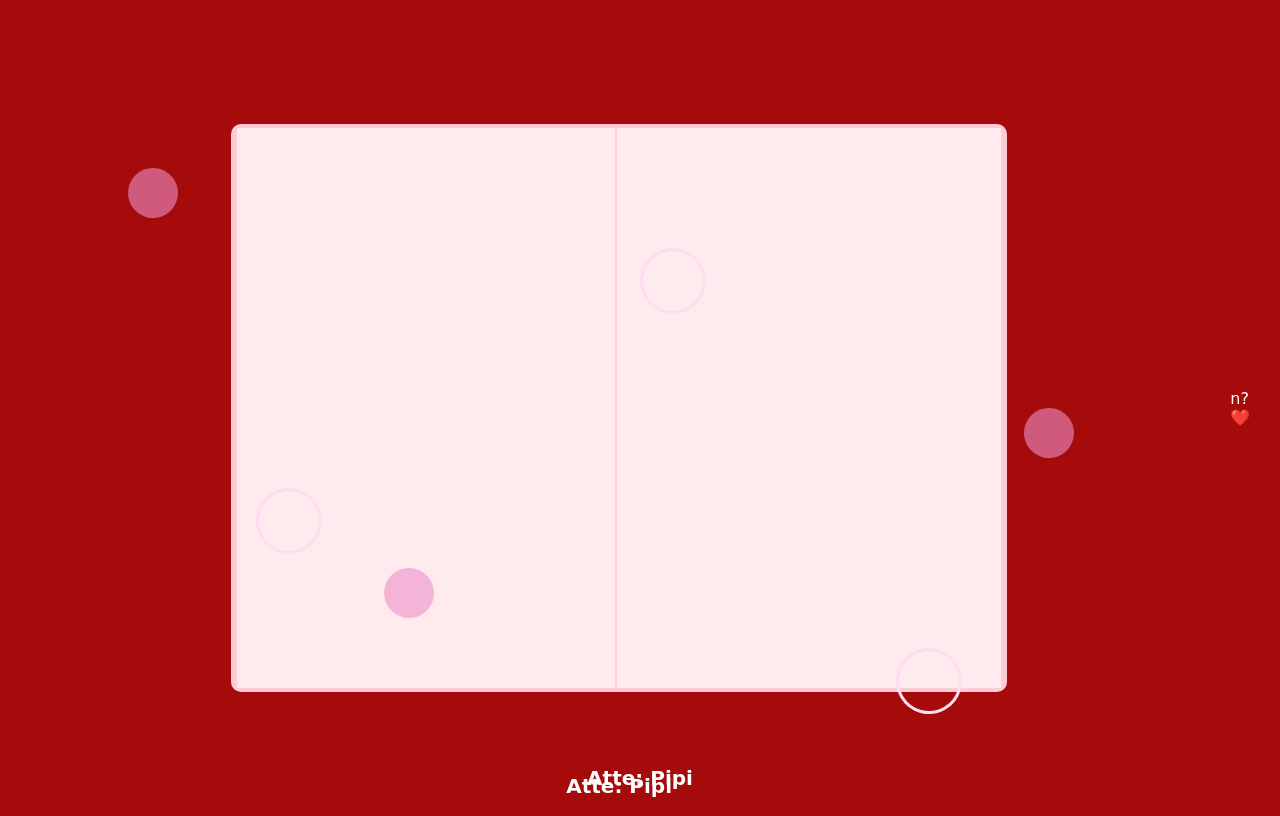
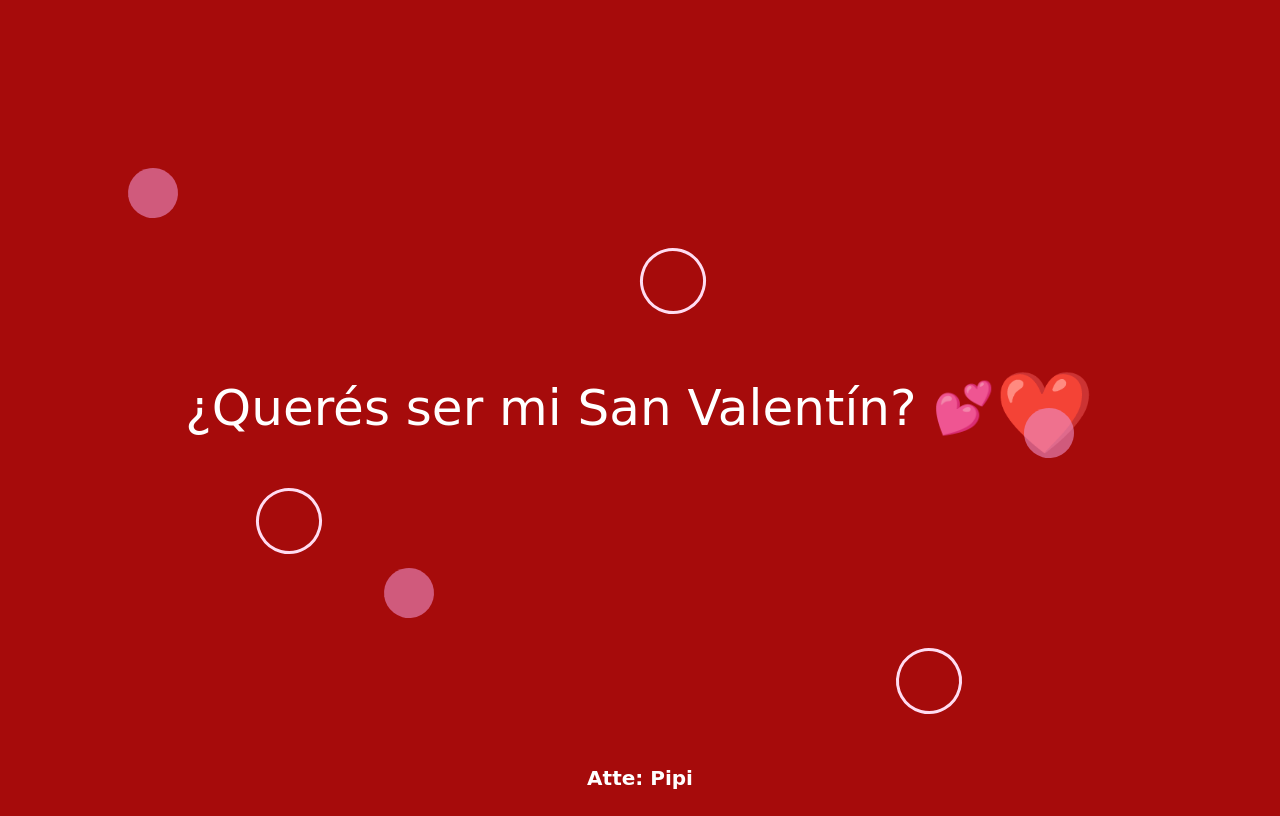
Before and after one commit to SECRET2521/PIPITEAMO, a plain HTML site: page index.html in a window 1280 px wide. Drawn offline with Linux system fonts and the light colour scheme; a web font is replaced by a local one.

Commit message:
Update index.html

```diff
--- a/index.html
+++ b/index.html
@@ -16,67 +16,11 @@
             font-family: 'Shrikhand', cursive;
             overflow: hidden;
             color: white;
-        }
-        .container {
-            position: relative;
-            width: 100vw;
-            height: 100vh;
-            display: flex;
-            justify-content: center;
-            align-items: center;
-            perspective: 1000px;
-        }
-        .card {
-            position: relative;
-            width: 60vw;
-            height: 70vh;
-            background-color: #fff5f5;
-            border: 4px solid #ffccd5;
-            border-radius: 10px;
-            display: flex;
-            justify-content: center;
-            align-items: center;
-            transform-style: preserve-3d;
-        }
-        .card .left, .card .right {
-            position: absolute;
-            width: 50%;
-            height: 100%;
-            background-color: #ffebee;
-            border: 2px solid #ffccd5;
-            transition: transform 1s ease-in-out;
-        }
-        .card .left {
-            left: 0;
-            transform-origin: left;
-        }
-        .card .right {
-            right: 0;
-            transform-origin: right;
-        }
-        .container:hover .left {
-            transform: rotateY(-180deg);
-        }
-        .container:hover .right {
-            transform: rotateY(180deg);
-        }
-        .inner-card {
-            position: absolute;
-            width: 100%;
-            height: 100%;
-            display: flex;
-            flex-direction: column;
-            justify-content: center;
-            align-items: center;
-            opacity: 0;
-            transition: opacity 1s;
-        }
-        .container:hover .inner-card {
-            opacity: 1;
+            text-align: center;
         }
         .message {
             font-size: 50px;
-            text-align: center;
+            position: relative;
         }
         .heart {
             font-size: 80px;
@@ -87,7 +31,6 @@
             position: absolute;
             bottom: 10px;
             width: 100%;
-            text-align: center;
             font-size: 20px;
             color: white;
             font-weight: bold;
@@ -121,17 +64,9 @@
     </style>
 </head>
 <body>
-    <div class="container">
-        <div class="card">
-            <div class="left"></div>
-            <div class="right"></div>
-            <div class="inner-card">
-                <div class="message">¿Querés ser mi San Valentín? 💕</div>
-                <div class="heart">❤️</div>
-            </div>
-        </div>
-        <div class="signature">Atte: Pipi</div>
-    </div>
+    <div class="message">¿Querés ser mi San Valentín? 💕</div>
+    <div class="heart">❤️</div>
+    <div class="signature">Atte: Pipi</div>
     <div class="decorations">
         <div class="heart-bg" style="top: 20%; left: 10%;"></div>
         <div class="heart-bg" style="top: 50%; left: 80%;"></div>
@@ -142,8 +77,3 @@
     </div>
 </body>
 </html>
-n? ❤️</div>
-    </div>
-    <div class="signature">Atte: Pipi</div>
-</body>
-</html>
```
